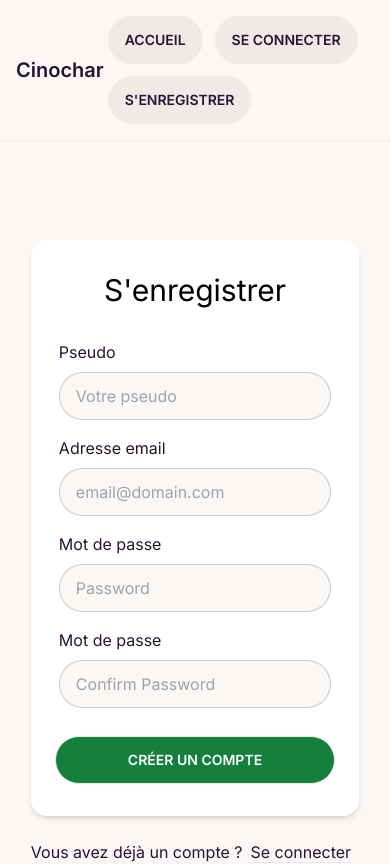
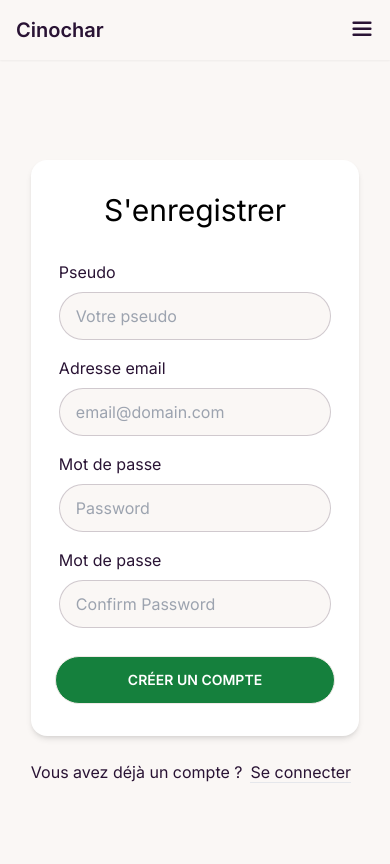
Before and after one commit to Joliwood/cinochar, a Next.js app in the folder client/: page /signup in a window 390 px wide. Built offline with nearby package versions, Linux system fonts and the light colour scheme.

Commit message:
:sparkles: :hammer: gitigore files adjusted + headerbar responsive OK

```diff
--- a/client/src/app/dashboard/page.tsx
+++ b/client/src/app/dashboard/page.tsx
@@ -1,5 +1,5 @@
 import React from 'react';
-import Header from '../../components/header';
+import Header from '../../components/header/header';
 
 function Dashboard() {
   return (
--- a/client/src/app/login/page.tsx
+++ b/client/src/app/login/page.tsx
@@ -1,7 +1,7 @@
 'use client';
 
 import React, { useState, useContext } from 'react';
-import Header from '../../components/header';
+import Header from '../../components/header/header';
 import handleLogin from '../../utils/handleLogin';
 import { UserContext } from '../../context/UserContext';
 
--- a/client/src/app/page.tsx
+++ b/client/src/app/page.tsx
@@ -1,7 +1,7 @@
 'use client';
 
 import React, { useContext, useEffect } from 'react';
-import Header from '../components/header';
+import Header from '../components/header/header';
 import FilmFinder from '../components/filmFinder';
 import RoomJoin from '../components/roomJoin';
 import PlayersList from '../components/playersList';
--- a/client/src/app/signup/page.tsx
+++ b/client/src/app/signup/page.tsx
@@ -2,7 +2,7 @@
 
 import React, { useState } from 'react';
 import axios from 'axios';
-import Header from '../../components/header';
+import Header from '../../components/header/header';
 
 function Signup() {
   const [pseudo, setPseudo] = useState('');
--- a/client/src/components/header.tsx
+++ /dev/null
@@ -1,52 +0,0 @@
-'use client';
-
-import React, { useContext } from 'react';
-import { UserContext } from '../context/UserContext';
-import handleLogout from '../utils/handleLogout';
-
-function Header() {
-  const { pseudo } = useContext(UserContext);
-
-  return (
-    <header className="sticky w-full p-4 shadow-sm">
-      <div className="flex-none">
-        <nav className="flex items-center justify-between">
-          <div className="font-semibold text-xl">Cinochar</div>
-
-          <ul className="menu menu-horizontal px-1 flex gap-3 py-0">
-
-            <button type="button" className="flex items-center">
-              <a className="btn" href="/">Accueil</a>
-            </button>
-
-            {/* <button type="button" className="flex items-center">
-              <a className="btn" href="/dashboard">Profil</a>
-            </button> */}
-
-            {!pseudo && (
-              <>
-                <button type="button" className="flex items-center">
-                  <a className="btn" href="/login">Se connecter</a>
-                </button>
-
-                <button type="button" className="flex items-center">
-                  <a className="btn" href="/signup">S'enregistrer</a>
-                </button>
-              </>
-            )}
-
-            {pseudo && (
-              <button type="button" className="flex items-center" onClick={handleLogout}>
-                <a className="btn" href="/">Se deconnecter</a>
-              </button>
-            )}
-
-          </ul>
-
-        </nav>
-      </div>
-    </header>
-  );
-}
-
-export default Header;
--- /dev/null
+++ b/client/src/components/header/header.tsx
@@ -0,0 +1,26 @@
+'use client';
+
+import React, { useContext } from 'react';
+import { UserContext } from '../../context/UserContext';
+import HeaderLinksBig from './headerLinks.big';
+import HeaderLinksSmall from './headerLinks.small';
+
+function Header() {
+  const { pseudo } = useContext(UserContext);
+
+  return (
+    <header className="sticky w-full p-4 shadow-sm">
+      <div className="flex-none">
+        <nav className="flex items-center justify-between">
+          <div className="font-semibold text-xl">Cinochar</div>
+
+          <HeaderLinksSmall pseudo={pseudo} />
+          <HeaderLinksBig pseudo={pseudo} />
+
+        </nav>
+      </div>
+    </header>
+  );
+}
+
+export default Header;
--- /dev/null
+++ b/client/src/components/header/headerLinks.big.tsx
@@ -0,0 +1,34 @@
+import React from 'react';
+import handleLogout from '../../utils/handleLogout';
+
+function headerLinksBig({ pseudo }: any) {
+  return (
+    <ul className="menu menu-horizontal px-1 gap-3 py-0 hidden lg:flex">
+
+      <button type="button" className="flex items-center">
+        <a className="btn" href="/">Accueil</a>
+      </button>
+
+      {!pseudo && (
+      <>
+        <button type="button" className="flex items-center">
+          <a className="btn" href="/login">Se connecter</a>
+        </button>
+
+        <button type="button" className="flex items-center">
+          <a className="btn" href="/signup">S'enregistrer</a>
+        </button>
+      </>
+      )}
+
+      {pseudo && (
+      <button type="button" className="flex items-center" onClick={handleLogout}>
+        <a className="btn" href="/">Se deconnecter</a>
+      </button>
+      )}
+
+    </ul>
+  );
+}
+
+export default headerLinksBig;
--- /dev/null
+++ b/client/src/components/header/headerLinks.small.tsx
@@ -0,0 +1,32 @@
+import React from 'react';
+import handleLogout from '../../utils/handleLogout';
+
+function headerLinksSmall({ pseudo }: any) {
+  return (
+    <div className="dropdown dropdown-bottom dropdown-end lg:hidden">
+      <button
+        className="block lg:hidden"
+        type="button"
+      >
+        <svg
+          className="w-6 h-6"
+          viewBox="0 0 20 20"
+          fill="currentColor"
+        >
+          <path
+            fillRule="evenodd"
+            d="M3 3h14a1 1 0 0 1 0 2H3a1 1 0 0 1 0-2zm0 5h14a1 1 0 0 1 0 2H3a1 1 0 0 1 0-2zm0 5h14a1 1 0 0 1 0 2H3a1 1 0 0 1 0-2z"
+          />
+        </svg>
+      </button>
+      <ul className="dropdown-content z-[1] menu p-2 shadow bg-base-100 rounded-box w-52">
+        <li><a href="/">Accueil</a></li>
+        {!pseudo && <li><a href="/login">Se connecter</a></li>}
+        {!pseudo && <li><a href="/signup">S'enregistrer</a></li>}
+        {pseudo && <li><a href="/" onClick={handleLogout}>Se deconnecter</a></li>}
+      </ul>
+    </div>
+  );
+}
+
+export default headerLinksSmall;
```
Also changed, not shown: 1 other file (tests, documents, lock files or other folders).
